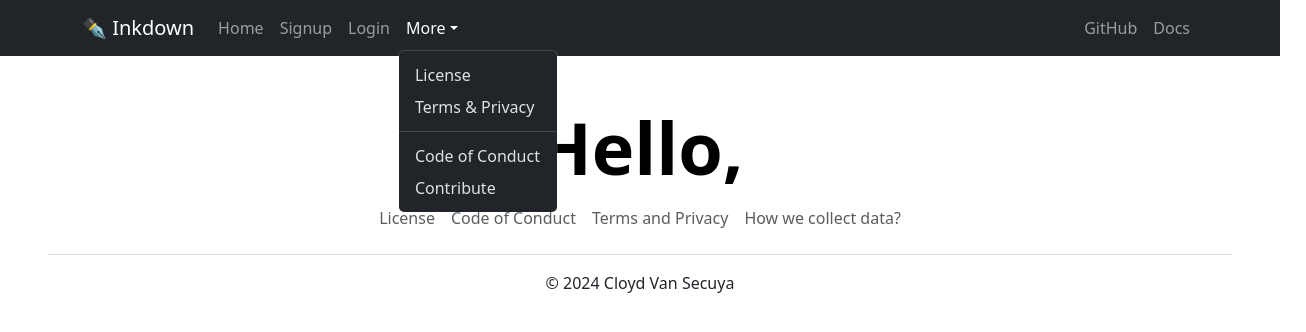
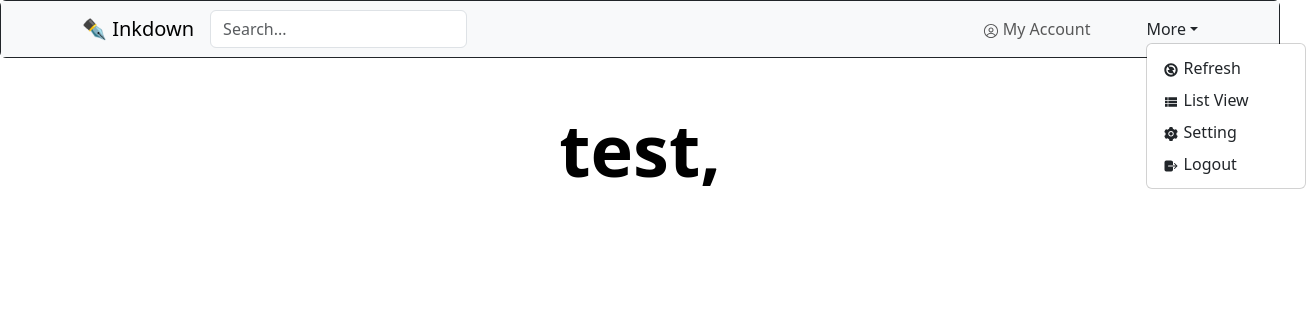
Before and after one commit to Ciezo/demo-react-app, a React (Create React App) app: page /username/home in a window 1280 px wide. Both pictures are taken after a click on the button "More". Shown: the top 332 px of the page, 1306 px wide, since content can reach past the window. Built offline with nearby package versions, Linux system fonts and the light colour scheme.

Commit message:
Major changes on pages

```diff
--- a/package.json
+++ b/package.json
@@ -12,6 +12,7 @@
     "react": "^18.2.0",
     "react-bootstrap": "^2.10.1",
     "react-dom": "^18.2.0",
+    "react-icons": "^5.0.1",
     "react-router-dom": "^6.22.2",
     "react-scripts": "5.0.1",
     "web-vitals": "^2.1.4"
--- a/src/App.js
+++ b/src/App.js
@@ -1,6 +1,3 @@
-import CustomNavbar from "./components/Navbar";
-import Footer from "./components/Footer";
-
 // App routing
 import { BrowserRouter as Router, Route, Routes } from "react-router-dom";
 import Home from "./pages/Home";
@@ -17,7 +14,6 @@ function App() {
   return (
     <Router>
       <div className="content">
-        <CustomNavbar />
         <Routes>
           <Route path="/" Component={Home} />
           <Route path="/signup" Component={Signup} />
@@ -29,7 +25,6 @@ function App() {
           <Route path="/data-collection" Component={DataCollection} />
           <Route path="/username/home" Component={UserHome} />
         </Routes>
-        <Footer />
       </div>
     </Router>
   );
--- /dev/null
+++ b/src/components/UserHomeNavbar.jsx
@@ -0,0 +1,43 @@
+import React from "react";
+import Container from 'react-bootstrap/Container';
+import Nav from 'react-bootstrap/Nav';
+import Navbar from 'react-bootstrap/Navbar';
+import NavDropdown from "react-bootstrap/NavDropdown";
+import Card from 'react-bootstrap/Card'
+import Form from 'react-bootstrap/Form';
+import { AiFillSetting } from "react-icons/ai";
+import { RiRefreshFill } from "react-icons/ri";
+import { MdViewList } from "react-icons/md";
+import { RxAvatar } from "react-icons/rx";
+import { IoLogOut } from "react-icons/io5";
+
+function UserHomeNavbar() {
+  return (
+    <>
+      <Card border="dark">
+      <Navbar sticky="top" collapseOnSelect expand="lg" bg="light" data-bs-theme="light">
+        <Container>
+          <Navbar.Brand href="">✒️ Inkdown</Navbar.Brand>
+          <Navbar.Toggle aria-controls="responsive-navbar-nav" />
+          <Navbar.Collapse id="responsive-navbar-nav">
+            <Nav className="me-auto">
+              <Form.Control size="md" type="text" placeholder="Search..." />
+            </Nav>
+            <Nav className="mx-5">
+              <Nav.Link href-="#my_account"><RxAvatar /> My Account</Nav.Link>
+            </Nav>
+            <NavDropdown title="More" id="collapsible-nav-dropdown">
+              <NavDropdown.Item href="#refresh"><RiRefreshFill /> Refresh</NavDropdown.Item>
+              <NavDropdown.Item href="#list_view"><MdViewList /> List View</NavDropdown.Item>
+              <NavDropdown.Item href="#setting"><AiFillSetting /> Setting</NavDropdown.Item>
+              <NavDropdown.Item href="#logout"><IoLogOut /> Logout</NavDropdown.Item>
+            </NavDropdown>
+          </Navbar.Collapse>
+        </Container>
+      </Navbar>
+      </Card>
+    </>
+  );
+}
+
+export default UserHomeNavbar;
--- a/src/pages/CodeOfConduct.jsx
+++ b/src/pages/CodeOfConduct.jsx
@@ -1,12 +1,16 @@
 import React from "react";
 import CodeOfConductCard from "../components/CodeOfConductCard";
+import CustomNavbar from "../components/Navbar";
+import Footer from "../components/Footer";
 
 function CodeOfConduct() {
   return (
     <>
+      <CustomNavbar />
       <div className="container-sm mx-auto pt-5">
         <CodeOfConductCard />
       </div>
+      <Footer />
     </>
   );
 }
--- a/src/pages/Contribute.jsx
+++ b/src/pages/Contribute.jsx
@@ -1,12 +1,16 @@
 import React from "react";
 import ContributeCard from "../components/ContributeCard";
+import CustomNavbar from "../components/Navbar";
+import Footer from "../components/Footer";
 
 function Contribute() {
   return (
     <>
+      <CustomNavbar />
       <div className="container-sm mx-auto pt-5">
         <ContributeCard />
       </div>
+      <Footer />
     </>
   );
 }
--- a/src/pages/DataCollection.jsx
+++ b/src/pages/DataCollection.jsx
@@ -1,12 +1,16 @@
 import React from "react";
 import DataCollectionCard from "../components/DataCollectionCard";
+import CustomNavbar from "../components/Navbar";
+import Footer from "../components/Footer";
 
 function DataCollection() {
   return (
     <>
+      <CustomNavbar />
       <div className="container-sm mx-auto pt-5">
         <DataCollectionCard />
       </div>
+      <Footer />
     </>
   );
 }
--- a/src/pages/Home.jsx
+++ b/src/pages/Home.jsx
@@ -1,10 +1,13 @@
 import React from 'react';
 import WelcomeCard from '../components/WelcomeCard'
 import Cards from "../components/Cards";
+import CustomNavbar from "../components/Navbar";
+import Footer from "../components/Footer";
 
 function Home() {
   return (
     <>
+    <CustomNavbar />
     <div className="container-sm mx-auto pt-5">
           <WelcomeCard />
           <Cards
@@ -95,6 +98,7 @@ function Home() {
             isRowReverse={true}
           />
         </div>
+      <Footer />
     </>
   );
 }
--- a/src/pages/License.jsx
+++ b/src/pages/License.jsx
@@ -1,12 +1,16 @@
 import React from "react";
 import LicenseCard from "../components/LicenseCard";
+import CustomNavbar from "../components/Navbar";
+import Footer from "../components/Footer";
 
 function License() {
   return (
     <>
+      <CustomNavbar />
       <div className="container-sm mx-auto pt-5">
         <LicenseCard />
       </div>
+      <Footer />
     </>
   );
 }
--- a/src/pages/Login.jsx
+++ b/src/pages/Login.jsx
@@ -1,9 +1,12 @@
 import React from "react";
 import LoginForm from "../components/LoginForm";
+import CustomNavbar from "../components/Navbar";
+import Footer from "../components/Footer";
 
 function Login() {
   return (
     <>
+      <CustomNavbar />
       <div className="container col-xl-10 col-xxl-10 px-4 py-5">
         <div className="row align-items-center g-lg-5 py-5">
           <div className="col-lg-7 text-center text-lg-start">
@@ -22,6 +25,7 @@ function Login() {
           <div className="my-5"></div>
         </div>
       </div>
+      <Footer />
     </>
   );
 }
--- a/src/pages/Signup.jsx
+++ b/src/pages/Signup.jsx
@@ -1,9 +1,12 @@
 import React from "react";
 import SignupForm from "../components/SignupForm";
+import CustomNavbar from "../components/Navbar";
+import Footer from "../components/Footer";
 
 function Signup() {
   return (
     <>
+      <CustomNavbar />
       <div className="container col-xl-10 col-xxl-10 px-4 py-5">
         <div className="row align-items-center g-lg-5 py-5">
           <div className="col-lg-7 text-center text-lg-start">
@@ -23,6 +26,7 @@ function Signup() {
           </div>
         </div>
       </div>
+      <Footer />
     </>
   );
 }
--- a/src/pages/TermsAndPrivacy.jsx
+++ b/src/pages/TermsAndPrivacy.jsx
@@ -1,15 +1,19 @@
 import React from "react";
 import TermsCard from "../components/TermsCard";
 import PrivacyCard from "../components/PrivacyCard";
+import CustomNavbar from "../components/Navbar";
+import Footer from "../components/Footer";
 
 function TermsAndPrivacy() {
-    return(
+  return (
     <>
+      <CustomNavbar />
       <div className="container-sm mx-auto pt-5">
         <TermsCard />
         <div className="mb-3"></div>
         <PrivacyCard />
       </div>
+      <Footer />
     </>
   );
 }
--- a/src/pages/UserHome.jsx
+++ b/src/pages/UserHome.jsx
@@ -1,14 +1,16 @@
 import React from "react";
 import Header from "../components/Header";
 import { getUserCookie } from "../utils/GetUserCookie";
+import UserHomeNavbar from "../components/UserHomeNavbar";
 
 function UserHome() {
   let usernameCookie = getUserCookie("username");
 
   return (
     <>
+      <UserHomeNavbar />
       <div className="container-sm mx-auto pt-5">
-        <Header text={`Hello, ${usernameCookie}`} size={2} />
+        <Header text={`test, ${usernameCookie}`} size={2} />
       </div>
     </>
   );
```
Also changed, not shown: 2 other files (tests, documents, lock files or other folders). Lines whose indentation alone changed are shown as unchanged.
